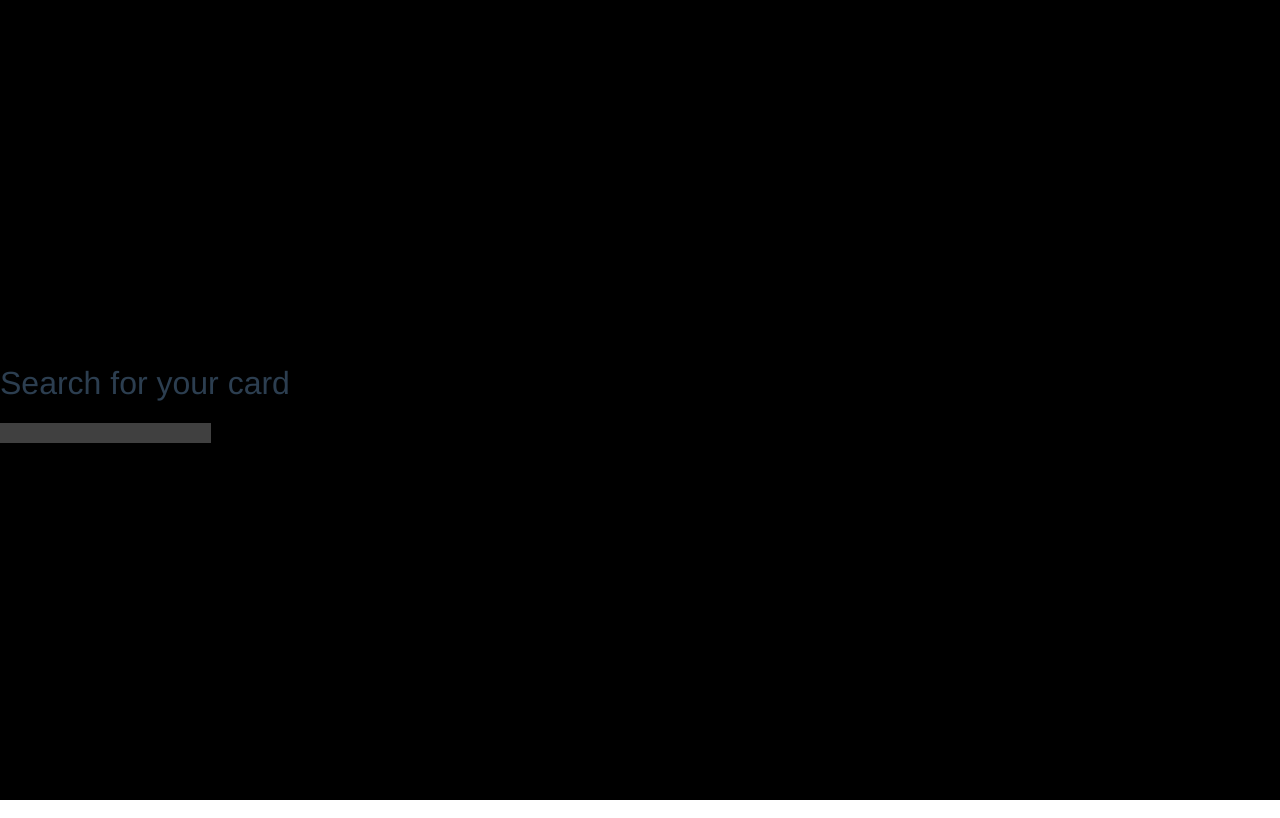
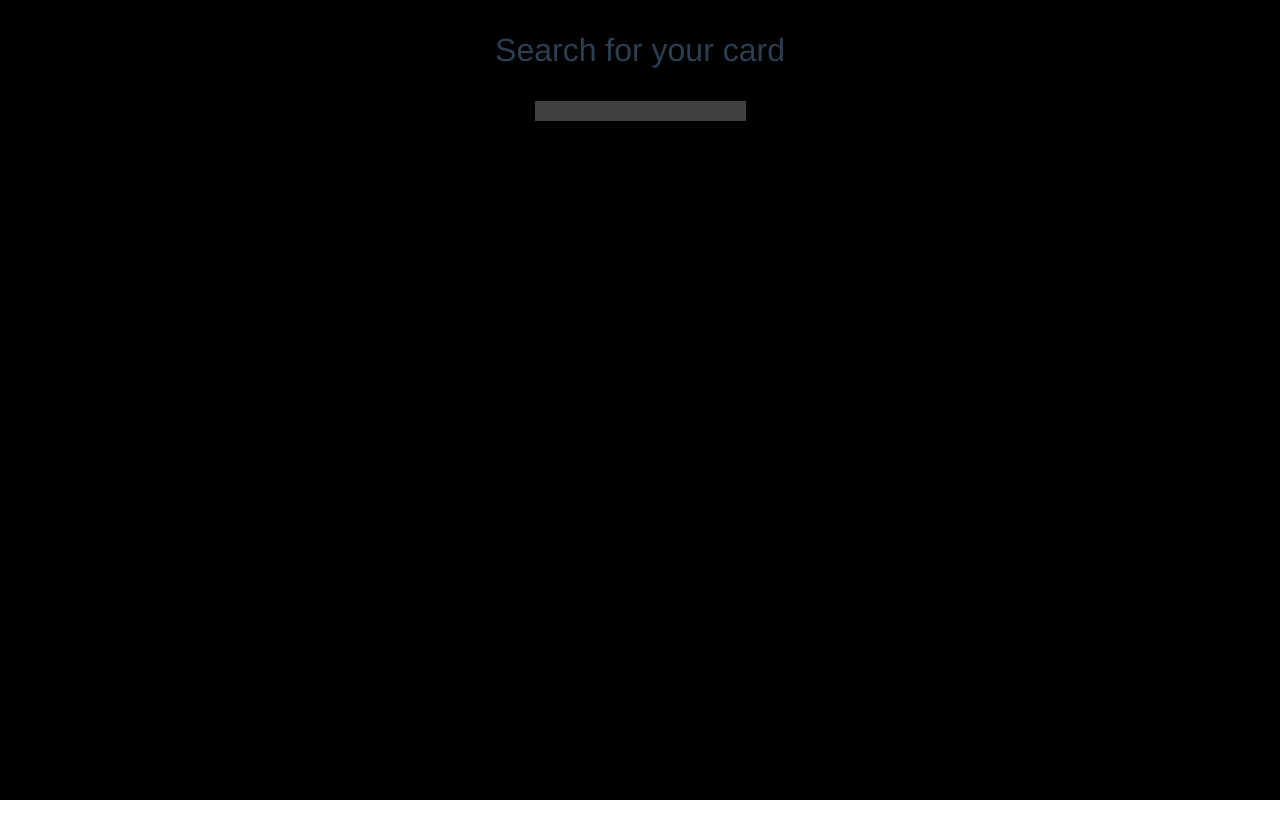
Before and after one commit to timestep/farseek, a Vue app: page /#/ in a window 1280 px wide. Built offline with nearby package versions, Linux system fonts and the light colour scheme.

Commit message:
Fixing Image Styling

```diff
--- a/src/App.vue
+++ b/src/App.vue
@@ -1,9 +1,8 @@
 <template>
-  <div class="w-100 min-h-100 vh-100 bg-black">
-    &nbsp;
+  <div class="w-100 vh-100 bg-black">
     <div
       id="app"
-      class="w-100 vh-100 content-center items-center"
+      class="w-100 vh-100 tc"
     >
       <router-view></router-view>
     </div>
--- a/src/components/CardImage.vue
+++ b/src/components/CardImage.vue
@@ -1,7 +1,7 @@
 <template>
-  <div class="mw-100 mh-100">
+  <div class="w-100">
     <img
-      class="mw-100 mh-100"
+      class="w-30-l w-100-s w-50-m h-auto"
       :src="imageURI"
     />
   </div>
--- a/src/components/Hello.vue
+++ b/src/components/Hello.vue
@@ -1,6 +1,6 @@
 <template>
-  <div>
-    <h1>{{ msg }}</h1>
+  <div class="pt4">
+    <h1 class="ma0 mb4">{{ msg }}</h1>
     <Search @searchTerm="onSearch"/>
     <CardImage :imageURI="imageURI"/>
   </div>
@@ -27,10 +27,10 @@ export default {
     onSearch: function onSearch($event) {
       const that = this;
       API.getCardSearch($event)
-        .then(res => res.image_uri)
-        .then((image) => {
-          if (!image) return;
-          that.imageURI = image;
+        .then(res => res.image_uris)
+        .then((images) => {
+          if (!images) return;
+          that.imageURI = images.png;
         });
     },
   },
```
